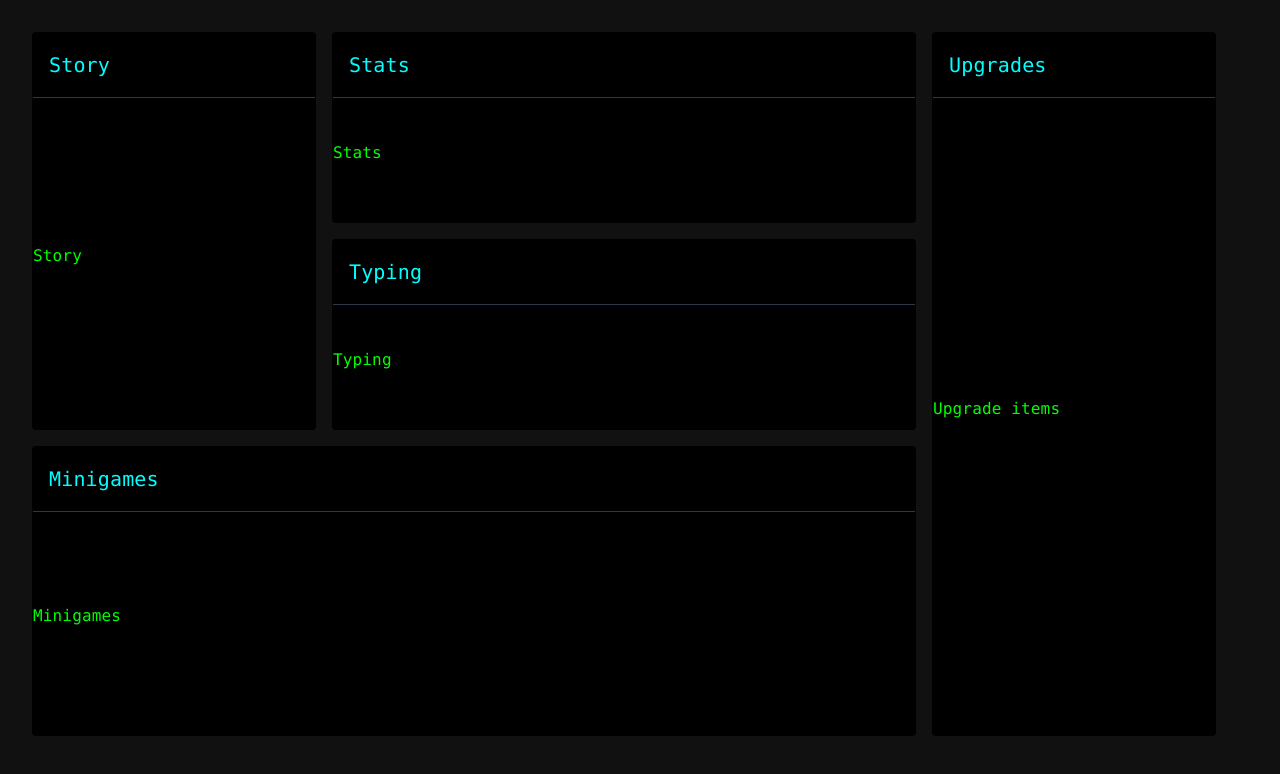
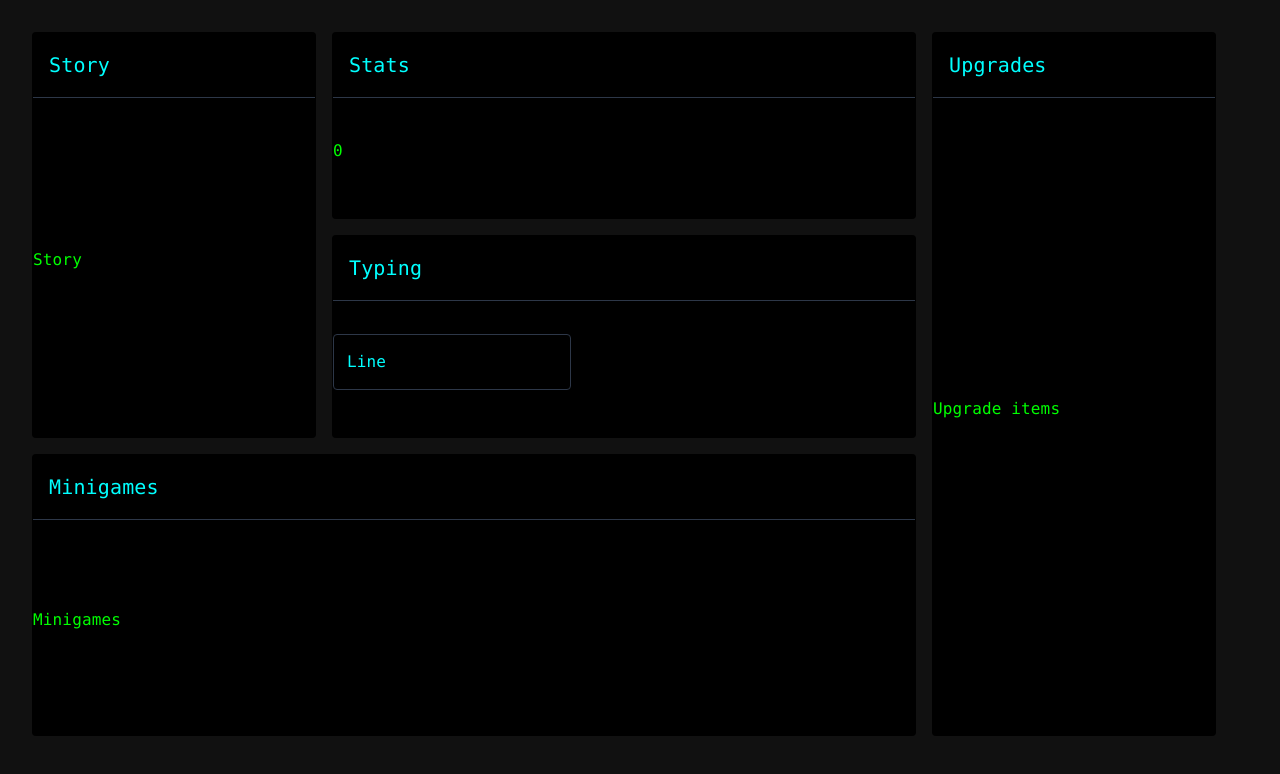
Before and after one commit to Pumpkintitan/Idle-Hackathon, a React (Create React App) app: page / in a window 1280 px wide. Shown: the top 774 px of the page. Built offline with nearby package versions, Linux system fonts and the light colour scheme.

Commit message:
Test for text area and lines of code display

```diff
--- a/src/hooks/HookProvider.tsx
+++ b/src/hooks/HookProvider.tsx
@@ -1,12 +1,15 @@
 import React from "react";
-import {CssBaseline, ThemeProvider} from "@mui/material";
-import {mainTheme} from "./styles/Theme";
+import { CssBaseline, ThemeProvider } from "@mui/material";
+import { mainTheme } from "./styles/Theme";
+import { LinesOfCodeContext } from "./stats/LinesOfCode";
 
 export function HookProvider(props: { children: React.ReactElement | React.ReactChildren }) {
     return (
         <ThemeProvider theme={mainTheme}>
-            <CssBaseline key="css-baseline"/>
-            {props.children}
+            <LinesOfCodeContext.Provider value={React.useState(0)}> {/*TODO: Load value from cookie later*/}
+                <CssBaseline key="css-baseline" />
+                {props.children}
+            </LinesOfCodeContext.Provider>
         </ThemeProvider>
     )
 }
--- /dev/null
+++ b/src/hooks/stats/LinesOfCode.tsx
@@ -0,0 +1,11 @@
+import React from "react";
+
+export const LinesOfCodeContext = React.createContext<[number, React.Dispatch<React.SetStateAction<number>>] | null>(null);
+
+export const useLinesOfCode = () => {
+    let val = React.useContext(LinesOfCodeContext)
+    if (val == null) {
+        throw new Error("Cannot use useLinesOfCode outside of LinesOfCodeContext")
+    }
+    return val;
+}
--- a/src/views/stats/Stats.tsx
+++ b/src/views/stats/Stats.tsx
@@ -1,12 +1,15 @@
 import {Section} from "../../components/paper/Section";
 import React from 'react';
 import {List} from "@mui/material";
+import { useLinesOfCode } from "../../hooks/stats/LinesOfCode";
 
 export function Stats() {
+    const [currency, setCurrency] = useLinesOfCode();
+
     return (
         <Section title={'Stats'} xs={12}>
             <List>
-                Stats
+                {currency}
             </List>
         </Section>
     )
--- a/src/views/typing/Typing.tsx
+++ b/src/views/typing/Typing.tsx
@@ -1,13 +1,21 @@
-import {Section} from "../../components/paper/Section";
+import { Section } from "../../components/paper/Section";
 import React from 'react';
-import {List} from "@mui/material";
+import { TextField } from "@mui/material";
+import { useLinesOfCode } from "../../hooks/stats/LinesOfCode";
 
 export function Typing() {
+    const [currency, setCurrency] = useLinesOfCode();
+
+    const handleChange = (event: React.ChangeEvent<HTMLInputElement>) => {
+        if (event.target.value.length >= 10) {
+            setCurrency((currency) => (currency + 1))
+            event.target.value = ""
+        }
+    };
+
     return (
         <Section title={'Typing'} xs={12}>
-            <List>
-                Typing
-            </List>
+            <TextField id="outlined-basic" onChange={handleChange} label="Line" variant="outlined" />
         </Section>
     )
 }
```
